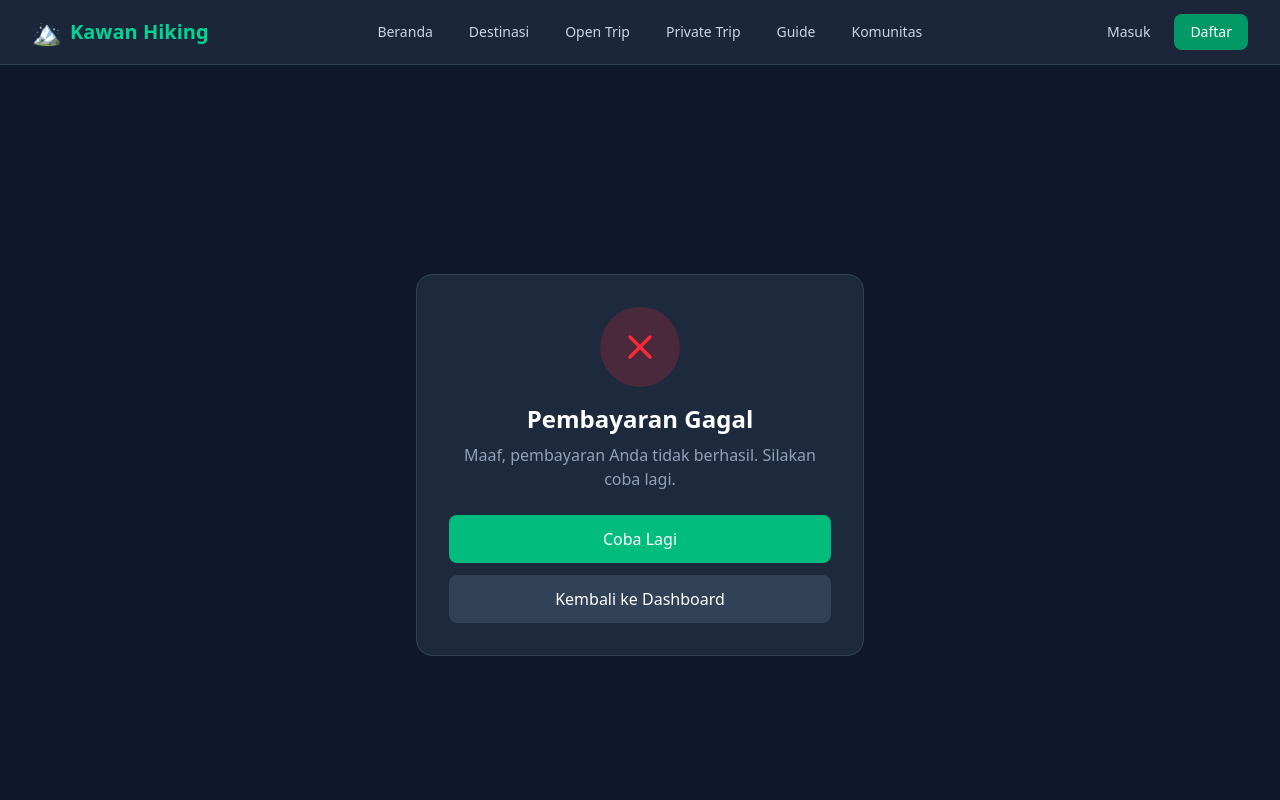
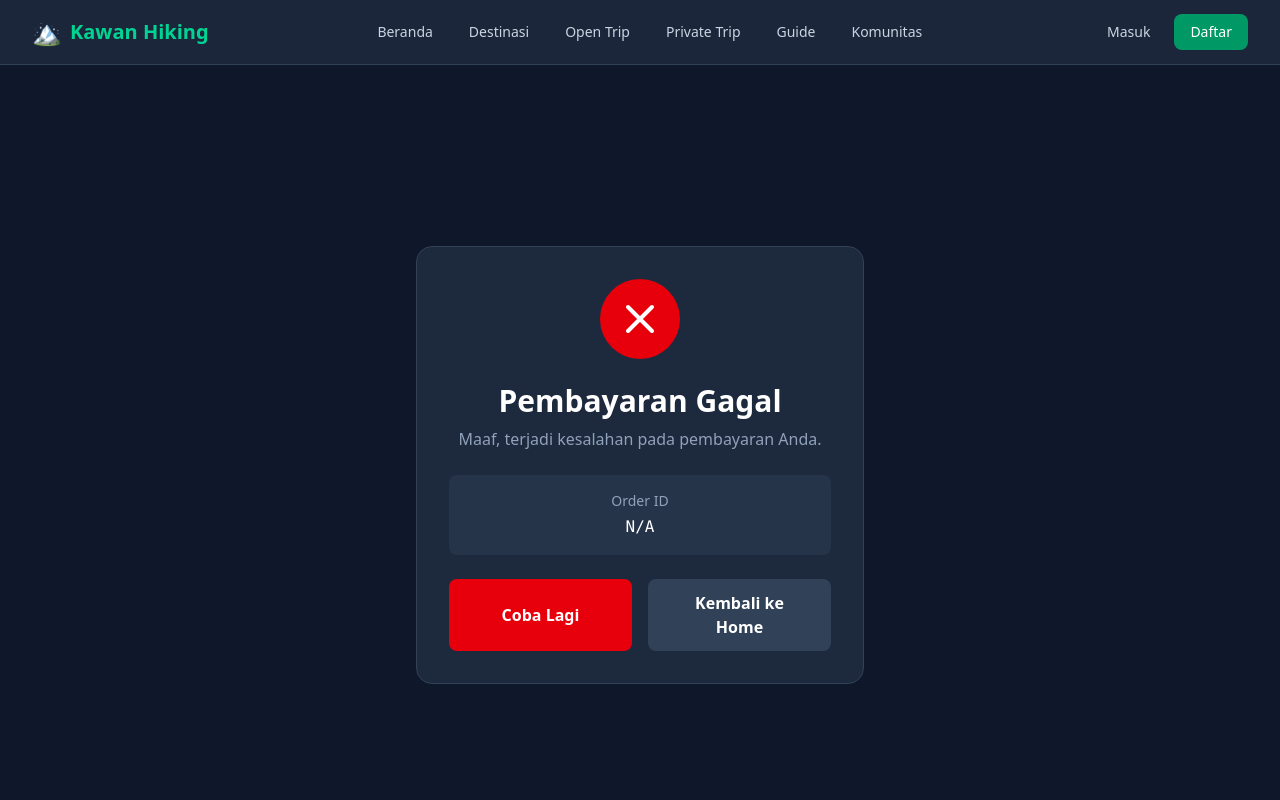
Before and after one commit to Ballon14/kawan-hiking-fullstack, a Next.js app: page /payment/finish in a window 1280 px wide. Shown: the top 800 px of the page. Built offline with nearby package versions, Linux system fonts and the light colour scheme.

Commit message:
fix: wrap useSearchParams in Suspense + add README.md

```diff
--- a/app/payment/finish/page.js
+++ b/app/payment/finish/page.js
@@ -1,145 +1,146 @@
 'use client';
 
-import { useEffect, useState } from 'react';
+import { useEffect, useState, Suspense } from 'react';
 import { useSearchParams, useRouter } from 'next/navigation';
 import Link from 'next/link';
 
-export default function PaymentFinishPage() {
+function PaymentFinishContent() {
   const searchParams = useSearchParams();
   const router = useRouter();
   const [status, setStatus] = useState('loading');
-  const [paymentDetails, setPaymentDetails] = useState(null);
+
+  const order_id = searchParams.get('order_id');
+  const transaction_status = searchParams.get('transaction_status');
 
   useEffect(() => {
-    const orderId = searchParams.get('order_id');
-    const statusCode = searchParams.get('status_code');
-    const transactionStatus = searchParams.get('transaction_status');
-
-    if (orderId) {
-      checkPaymentStatus(orderId);
+    if (transaction_status === 'settlement' || transaction_status === 'capture') {
+      setStatus('success');
+    } else if (transaction_status === 'pending') {
+      setStatus('pending');
     } else {
-      setStatus('error');
+      setStatus('failed');
     }
-  }, [searchParams]);
-
-  async function checkPaymentStatus(orderId) {
-    try {
-      const response = await fetch(`/api/payment/${orderId}/status`);
-      const data = await response.json();
-
-      setPaymentDetails(data);
-
-      if (data.status === 'settlement' || data.status === 'capture') {
-        setStatus('success');
-      } else if (data.status === 'pending') {
-        setStatus('pending');
-      } else {
-        setStatus('failed');
-      }
-    } catch (error) {
-      console.error('Check status error:', error);
-      setStatus('error');
-    }
-  }
+  }, [transaction_status]);
 
   if (status === 'loading') {
     return (
-      <div className="min-h-screen flex items-center justify-center">
-        <div className="text-center">
-         <div className="animate-spin rounded-full h-16 w-16 border-t-2 border-b-2 border-emerald-500 mx-auto mb-4"></div>
-          <p className="text-slate-400">Mengecek status pembayaran...</p>
-        </div>
+      <div className="min-h-screen flex items-center justify-center bg-slate-900">
+        <div className="animate-spin rounded-full h-16 w-16 border-t-2 border-b-2 border-emerald-500"></div>
       </div>
     );
   }
 
   return (
-    <div className="min-h-screen flex items-center justify-center px-4 py-12">
-      <div className="max-w-md w-full bg-slate-800 rounded-2xl border border-slate-700 p-8 text-center">
+    <div className="min-h-screen bg-slate-900 flex items-center justify-center p-4">
+      <div className="max-w-md w-full">
         {status === 'success' && (
-          <>
-            <div className="w-20 h-20 bg-emerald-500/20 rounded-full flex items-center justify-center mx-auto mb-4">
-              <svg className="w-10 h-10 text-emerald-500" fill="none" stroke="currentColor" viewBox="0 0 24 24">
+          <div className="bg-slate-800 rounded-2xl border border-slate-700 p-8 text-center animate-scale-in">
+            <div className="w-20 h-20 bg-emerald-600 rounded-full flex items-center justify-center mx-auto mb-6">
+              <svg className="w-12 h-12 text-white" fill="none" stroke="currentColor" viewBox="0 0 24 24">
                 <path strokeLinecap="round" strokeLinejoin="round" strokeWidth={2} d="M5 13l4 4L19 7" />
               </svg>
             </div>
-            <h1 className="text-2xl font-bold text-white mb-2">Pembayaran Berhasil!</h1>
+            <h1 className="text-3xl font-bold text-white mb-2">Pembayaran Berhasil!</h1>
             <p className="text-slate-400 mb-6">
               Terima kasih, pembayaran Anda telah berhasil diproses.
             </p>
-            {paymentDetails && (
-              <div className="bg-slate-900 rounded-lg p-4 mb-6 text-left">
-                <div className="text-sm space-y-2">
-                  <div className="flex justify-between">
-                    <span className="text-slate-400">Order ID:</span>
-                    <span className="text-white font-mono">{paymentDetails.order_id}</span>
-                  </div>
-                  <div className="flex justify-between">
-                    <span className="text-slate-400">Total:</span>
-                    <span className="text-white font-semibold">
-                      Rp {paymentDetails.amount?.toLocaleString('id-ID')}
-                    </span>
-                  </div>
-                </div>
-              </div>
-            )}
-            <Link
-              href="/dashboard"
-              className="block w-full px-6 py-3 bg-emerald-500 text-white rounded-lg hover:bg-emerald-600 transition-colors"
-            >
-              Kembali ke Dashboard
-            </Link>
-          </>
+            <div className="bg-slate-700/50 rounded-lg p-4 mb-6">
+              <p className="text-sm text-slate-400 mb-1">Order ID</p>
+              <p className="text-white font-mono">{order_id}</p>
+            </div>
+            <div className="flex gap-4">
+              <Link
+                href="/my-trip"
+                className="flex-1 px-6 py-3 bg-emerald-600 text-white rounded-lg hover:bg-emerald-700 transition-colors font-semibold"
+              >
+                Lihat Trip Saya
+              </Link>
+              <Link
+                href="/"
+                className="flex-1 px-6 py-3 bg-slate-700 text-white rounded-lg hover:bg-slate-600 transition-colors font-semibold"
+              >
+                Kembali ke Home
+              </Link>
+            </div>
+          </div>
         )}
 
         {status === 'pending' && (
-          <>
-            <div className="w-20 h-20 bg-yellow-500/20 rounded-full flex items-center justify-center mx-auto mb-4">
-              <svg className="w-10 h-10 text-yellow-500" fill="none" stroke="currentColor" viewBox="0 0 24 24">
+          <div className="bg-slate-800 rounded-2xl border border-slate-700 p-8 text-center animate-scale-in">
+            <div className="w-20 h-20 bg-yellow-600 rounded-full flex items-center justify-center mx-auto mb-6">
+              <svg className="w-12 h-12 text-white" fill="none" stroke="currentColor" viewBox="0 0 24 24">
                 <path strokeLinecap="round" strokeLinejoin="round" strokeWidth={2} d="M12 8v4l3 3m6-3a9 9 0 11-18 0 9 9 0 0118 0z" />
               </svg>
             </div>
-            <h1 className="text-2xl font-bold text-white mb-2">Pembayaran Pending</h1>
+            <h1 className="text-3xl font-bold text-white mb-2">Menunggu Pembayaran</h1>
             <p className="text-slate-400 mb-6">
-              Pembayaran Anda sedang diproses. Mohon tunggu konfirmasi.
+              Pembayaran Anda sedang diproses. Silakan selesaikan pembayaran.
             </p>
-            <Link
-              href="/dashboard"
-              className="block w-full px-6 py-3 bg-slate-700 text-white rounded-lg hover:bg-slate-600 transition-colors"
-            >
-              Kembali ke Dashboard
-            </Link>
-          </>
+            <div className="bg-slate-700/50 rounded-lg p-4 mb-6">
+              <p className="text-sm text-slate-400 mb-1">Order ID</p>
+              <p className="text-white font-mono">{order_id}</p>
+            </div>
+            <div className="flex gap-4">
+              <Link
+                href="/my-trip"
+                className="flex-1 px-6 py-3 bg-yellow-600 text-white rounded-lg hover:bg-yellow-700 transition-colors font-semibold"
+              >
+                Cek Status
+              </Link>
+              <Link
+                href="/"
+                className="flex-1 px-6 py-3 bg-slate-700 text-white rounded-lg hover:bg-slate-600 transition-colors font-semibold"
+              >
+                Kembali ke Home
+              </Link>
+            </div>
+          </div>
         )}
 
-        {(status === 'failed' || status === 'error') && (
-          <>
-            <div className="w-20 h-20 bg-red-500/20 rounded-full flex items-center justify-center mx-auto mb-4">
-              <svg className="w-10 h-10 text-red-500" fill="none" stroke="currentColor" viewBox="0 0 24 24">
+        {status === 'failed' && (
+          <div className="bg-slate-800 rounded-2xl border border-slate-700 p-8 text-center animate-scale-in">
+            <div className="w-20 h-20 bg-red-600 rounded-full flex items-center justify-center mx-auto mb-6">
+              <svg className="w-12 h-12 text-white" fill="none" stroke="currentColor" viewBox="0 0 24 24">
                 <path strokeLinecap="round" strokeLinejoin="round" strokeWidth={2} d="M6 18L18 6M6 6l12 12" />
               </svg>
             </div>
-            <h1 className="text-2xl font-bold text-white mb-2">Pembayaran Gagal</h1>
+            <h1 className="text-3xl font-bold text-white mb-2">Pembayaran Gagal</h1>
             <p className="text-slate-400 mb-6">
-              Maaf, pembayaran Anda tidak berhasil. Silakan coba lagi.
+              Maaf, terjadi kesalahan pada pembayaran Anda.
             </p>
-            <div className="space-y-3">
+            <div className="bg-slate-700/50 rounded-lg p-4 mb-6">
+              <p className="text-sm text-slate-400 mb-1">Order ID</p>
+              <p className="text-white font-mono">{order_id || 'N/A'}</p>
+            </div>
+            <div className="flex gap-4">
               <button
                 onClick={() => router.back()}
-                className="block w-full px-6 py-3 bg-emerald-500 text-white rounded-lg hover:bg-emerald-600 transition-colors"
+                className="flex-1 px-6 py-3 bg-red-600 text-white rounded-lg hover:bg-red-700 transition-colors font-semibold"
               >
                 Coba Lagi
               </button>
               <Link
-                href="/dashboard"
-                className="block w-full px-6 py-3 bg-slate-700 text-white rounded-lg hover:bg-slate-600 transition-colors"
+                href="/"
+                className="flex-1 px-6 py-3 bg-slate-700 text-white rounded-lg hover:bg-slate-600 transition-colors font-semibold"
               >
-                Kembali ke Dashboard
+                Kembali ke Home
               </Link>
             </div>
-          </>
+          </div>
         )}
       </div>
     </div>
   );
 }
+
+export default function PaymentFinishPage() {
+  return (
+    <Suspense fallback={
+      <div className="min-h-screen flex items-center justify-center bg-slate-900">
+        <div className="animate-spin rounded-full h-16 w-16 border-t-2 border-b-2 border-emerald-500"></div>
+      </div>
+    }>
+      <PaymentFinishContent />
+    </Suspense>
+  );
+}
```
Also changed, not shown: 1 other file (tests, documents, lock files or other folders).
